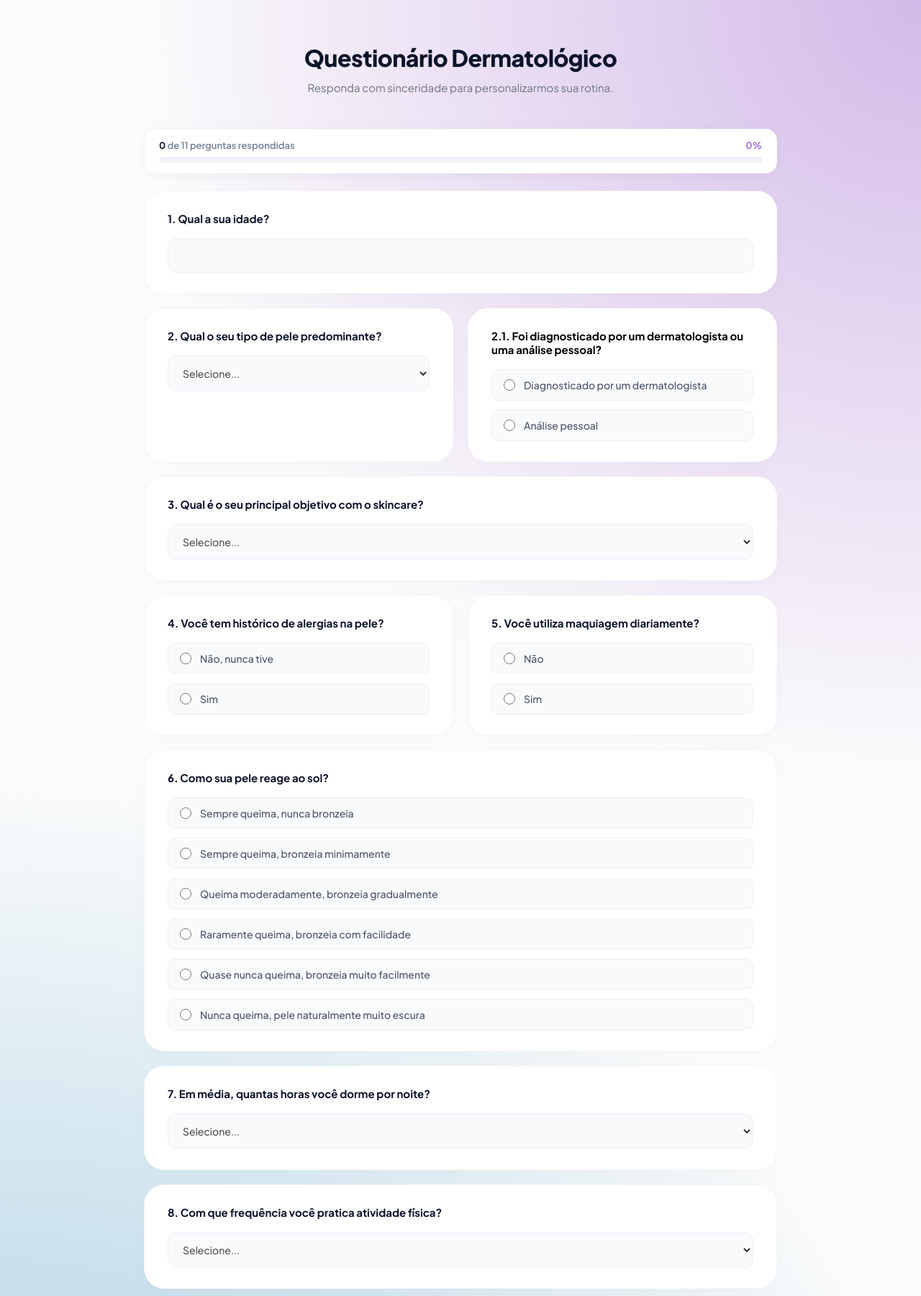
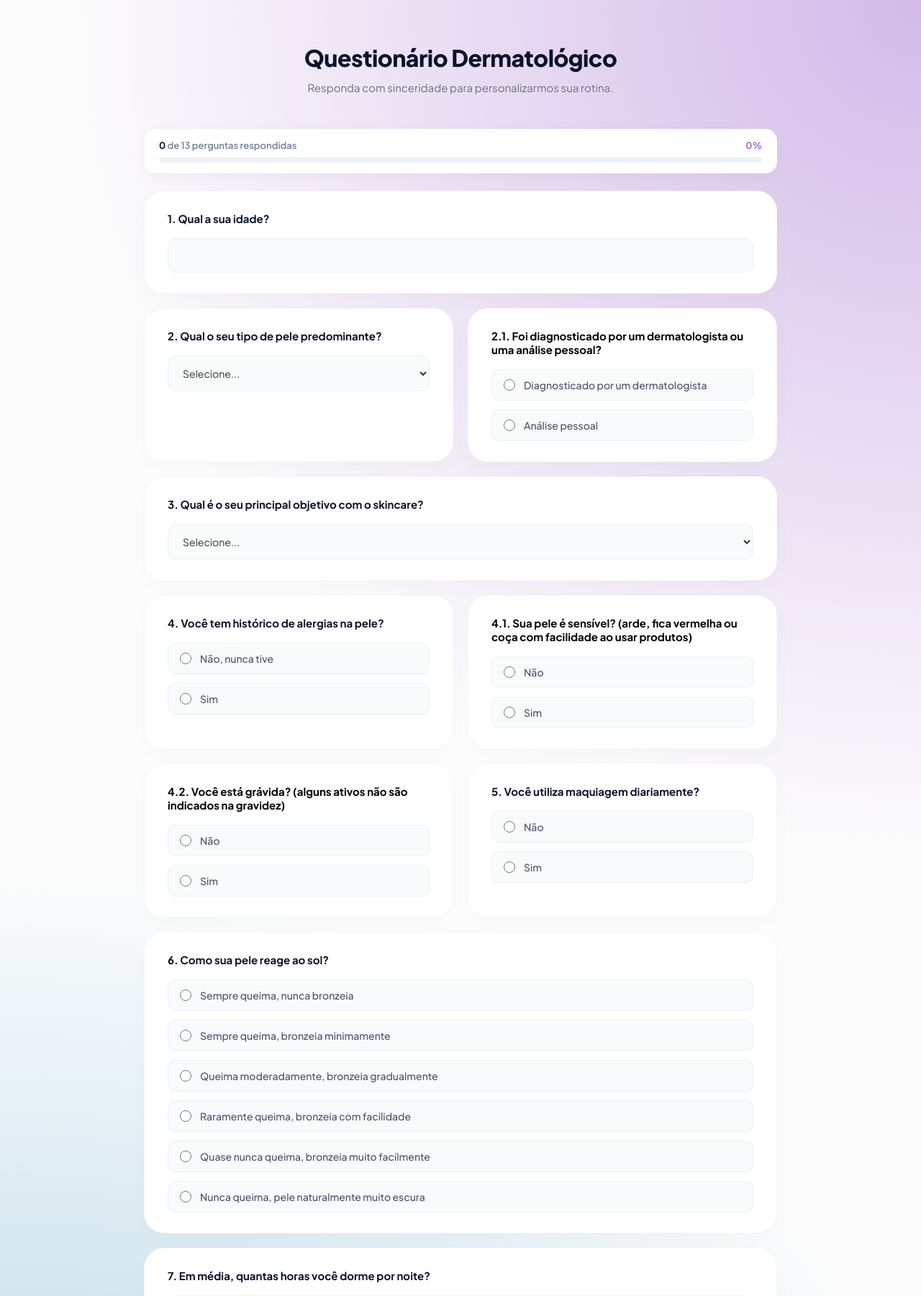
Before and after one commit to Mikissmi/TCC-LUMESkin, a Django app: page /questionario/ in a window 1280 px wide. Shown: the top 1801 px of the page at 72% size. Run offline with Django 5.2, Linux system fonts and the light colour scheme.

Commit message:
graviedez, sensibilidade e tipo de acne retornando ao questionario

```diff
--- a/core/templates/core/questionario.html
+++ b/core/templates/core/questionario.html
@@ -72,6 +72,18 @@
                     <!-- aparece so com "Outro" (js) -->
                     <input type="text" name="objetivo_outro" id="objetivo_outro" placeholder="Especifique..."
                            aria-label="Especifique seu objetivo" hidden>
+                    <!-- NOVO: aparece so com "Reduzir Acne" (js). "Não sei" tem valor "nao-sei" para a barra de
+                         progresso contar como respondido; a view trata qualquer valor desconhecido como "não sei" -->
+                    <div id="bloco-tipo-acne" hidden>
+                        <label for="tipo_acne" class="pergunta pergunta-sub">3.1. Qual tipo de acne você tem?</label>
+                        <select name="tipo_acne" id="tipo_acne">
+                            <option value="nao-sei">Não sei</option>
+                            <option value="Comedonal">Comedonal: cravos brancos e pretos</option>
+                            <option value="Inflamatória">Inflamatória: espinhas vermelhas, com pus</option>
+                            <option value="Nodular">Nodular: caroços duros e doloridos sob a pele</option>
+                            <option value="Cística">Cística: bolsas grandes, profundas e dolorosas</option>
+                        </select>
+                    </div>
                 </div>
 
                 <!-- linha 4 -->
@@ -86,6 +98,28 @@
                     <!-- aparece so com "Sim" (js) -->
                     <input type="text" name="descricaoalergia" id="descricaoalergia" placeholder="Descreva as alergias..."
                            aria-label="Descreva suas alergias" hidden>
+                </div>
+
+                <!-- NOVO: pergunta 4.1 -->
+                <div class="form-bloco bloco-meio" data-pergunta>
+                    <fieldset>
+                        <legend class="pergunta pergunta-sub">4.1. Sua pele é sensível? (arde, fica vermelha ou coça com facilidade ao usar produtos)</legend>
+                        <div class="radio-group">
+                            <label><input type="radio" name="sensibilidade" value="0" required> Não</label>
+                            <label><input type="radio" name="sensibilidade" value="1" required> Sim</label>
+                        </div>
+                    </fieldset>
+                </div>
+
+                <!-- NOVO: pergunta 4.2 -->
+                <div class="form-bloco bloco-meio" data-pergunta>
+                    <fieldset>
+                        <legend class="pergunta pergunta-sub">4.2. Você está grávida? (alguns ativos não são indicados na gravidez)</legend>
+                        <div class="radio-group">
+                            <label><input type="radio" name="gestante" value="0" required> Não</label>
+                            <label><input type="radio" name="gestante" value="1" required> Sim</label>
+                        </div>
+                    </fieldset>
                 </div>
 
                 <div class="form-bloco bloco-meio" data-pergunta>
@@ -176,7 +210,7 @@
                    <input type="checkbox" name="consentimento_foto" value="1" id="consentimento-foto">
                    <span>
                          Li e concordo com os <a href="#">Termos de Serviço</a> e a <a href="#">Política de Privacidade</a>
-                        e autorizo, de forma específica, o tratamento da foto do meu rosto (dado pessoal sensível)
+                        e autorizo, de forma específica, o tratamento da foto do meu rosto
                          apenas para gerar a análise da minha pele com inteligência artificial.
                    </span>
                   </label>
@@ -249,6 +283,9 @@
         const selectObjetivo = form.querySelector('[name="objetivo"]');
         const objetivoOutro = form.querySelector('[name="objetivo_outro"]');
         const descricaoAlergia = form.querySelector('[name="descricaoalergia"]');
+        /* NOVO: tipo de acne (pergunta 3.1) */
+        const blocoTipoAcne = document.getElementById('bloco-tipo-acne');
+        const selectTipoAcne = document.getElementById('tipo_acne');
         const blocoUpload = document.getElementById('bloco-upload-foto');
         const inputFoto = document.getElementById('input-foto');
         const consentimentoFoto = document.getElementById('consentimento-foto');
@@ -568,6 +605,11 @@
             /* pergunta 3: "Outro" */
             alternarTexto(objetivoOutro, selectObjetivo.value === 'outro');
 
+            /* NOVO - pergunta 3.1: so para "Reduzir Acne" (fora disso volta para "Não sei") */
+            const eAcne = selectObjetivo.value === 'reduzir acne';
+            blocoTipoAcne.hidden = !eAcne;
+            if (!eAcne) { selectTipoAcne.value = 'nao-sei'; }
+
             /* pergunta 4: "Sim" */
             const alergia = form.querySelector('[name="alergias"]:checked');
             alternarTexto(descricaoAlergia, !!alergia && alergia.value === '1');
```
